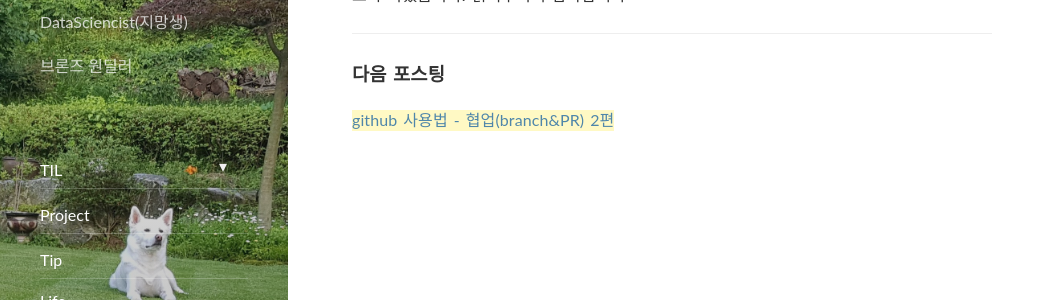
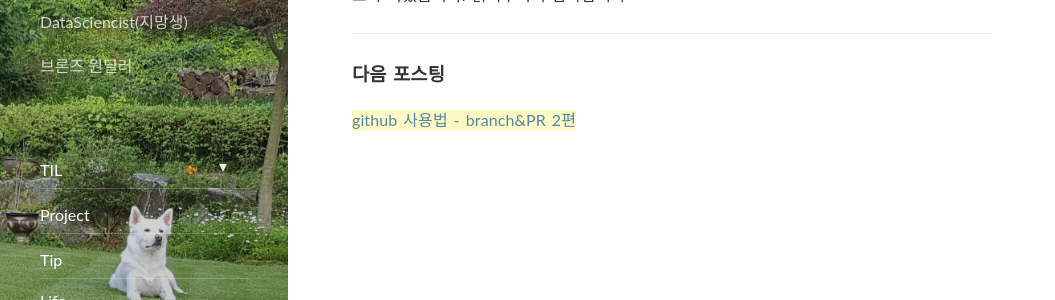
Before and after one commit to lhmlhm1111/lhmlhm1111.github.io, a Jekyll site: the page built from _posts/2020-09-24-Tip-Tip-github_branchPR1.markdown, in a window 1280 px wide and 900 px high, scrolled down 9037 px. Shown: the part 150-450 px from the top of the window, without its empty margins (0-1055 px from the left). Built offline with Jekyll 4.4.1, drawn with Linux system fonts in a browser that asks for light colours; nearby versions of some CDN libraries; comment, search, counter and statistics services are not loaded; some of the changed text lies outside the part shown.

Commit message:
post modifiy

```diff
--- a/_posts/2020-09-20-Tip-Tip-Markdown.markdown
+++ b/_posts/2020-09-20-Tip-Tip-Markdown.markdown
@@ -219,4 +219,4 @@ ___
 
 ### 다음 포스팅
 
-[github 가입 및 다운로드](https://lhmlhm1111.github.io/tip/2020/09/20/Tip-Tip-githup_signup&setup/)
+[github 가입 및 다운로드](https://lhmlhm1111.github.io/tip/2020/09/20/Tip-Tip-githup_signupsetup/)
--- a/_posts/2020-09-21-Tip-Tip-Shellcommand.markdown
+++ b/_posts/2020-09-21-Tip-Tip-Shellcommand.markdown
@@ -14,7 +14,7 @@ header-img:
 
 [1. 마크다운 문법](https://lhmlhm1111.github.io/tip/2020/09/20/Tip-Tip-Markdown/)
 
-[2. github 가입 및 다운로드](https://lhmlhm1111.github.io/tip/2020/09/20/Tip-Tip-githup_signup&setup/)
+[2. github 가입 및 다운로드](https://lhmlhm1111.github.io/tip/2020/09/20/Tip-Tip-githup_signupsetup/)
 
 ---
 
--- a/_posts/2020-09-22-Tip-Tip-git.markdown
+++ b/_posts/2020-09-22-Tip-Tip-git.markdown
@@ -14,7 +14,7 @@ header-img:
 
 [1. 마크다운 문법](https://lhmlhm1111.github.io/tip/2020/09/20/Tip-Tip-Markdown/)
 
-[2. github 가입 및 다운로드](https://lhmlhm1111.github.io/tip/2020/09/20/Tip-Tip-githup_signup&setup/)
+[2. github 가입 및 다운로드](https://lhmlhm1111.github.io/tip/2020/09/20/Tip-Tip-githup_signupsetup/)
 
 [3. git bash shell 명령어](https://lhmlhm1111.github.io/tip/2020/09/21/Tip-Tip-Shellcommand/)
 
@@ -359,4 +359,4 @@ nothing added to commit but untracked files present (use "git add" to track)
 
 ### 다음 포스팅
 
-[github 사용법 - 협업(push&pull)](https://lhmlhm1111.github.io/tip/2020/09/23/Tip-Tip-github_push&pull/)
+[github 사용법 - push&pull](https://lhmlhm1111.github.io/tip/2020/09/23/Tip-Tip-github_pushpull/)
--- a/_posts/2020-09-24-Tip-Tip-github_branchPR1.markdown
+++ b/_posts/2020-09-24-Tip-Tip-github_branchPR1.markdown
@@ -1,7 +1,7 @@
 ---
 layout: post
-title:  "[Tip] github 사용법 - 협업(Branch & PR) 1편"
-subtitle:   "github 사용법 - 협업(Branch & PR) 1편"
+title:  "[Tip] github 사용법 - Branch&PR 1편"
+subtitle:   "github 사용법 - Branch&PR 1편"
 categories: tip
 tags: github git
 comments: true
@@ -14,7 +14,7 @@ header-img:
 
 [1. 마크다운 문법](https://lhmlhm1111.github.io/tip/2020/09/20/Tip-Tip-Markdown/)
 
-[2. github 가입 및 다운로드](https://lhmlhm1111.github.io/tip/2020/09/20/Tip-Tip-githup_signup&setup/)
+[2. github 가입 및 다운로드](https://lhmlhm1111.github.io/tip/2020/09/20/Tip-Tip-githup_signupsetup/)
 
 [3. git bash shell 명령어](https://lhmlhm1111.github.io/tip/2020/09/21/Tip-Tip-Shellcommand/)
 
@@ -288,4 +288,4 @@ nothing to commit, working tree clean
 
 ### 다음 포스팅
 
-[github 사용법 - 협업(branch&PR) 2편](https://lhmlhm1111.github.io/tip/2020/09/25/Tip-Tip-github_branchPR2/)
+[github 사용법 - branch&PR 2편](https://lhmlhm1111.github.io/tip/2020/09/25/Tip-Tip-github_branchPR2/)
--- a/_posts/2020-09-25-Tip-Tip-github_branchPR2.markdown
+++ b/_posts/2020-09-25-Tip-Tip-github_branchPR2.markdown
@@ -14,15 +14,15 @@ header-img:
 
 [1. 마크다운 문법](https://lhmlhm1111.github.io/tip/2020/09/20/Tip-Tip-Markdown/)
 
-[2. github 가입 및 다운로드](https://lhmlhm1111.github.io/tip/2020/09/20/Tip-Tip-githup_signup&setup/)
+[2. github 가입 및 다운로드](https://lhmlhm1111.github.io/tip/2020/09/20/Tip-Tip-githup_signupsetup/)
 
 [3. git bash shell 명령어](https://lhmlhm1111.github.io/tip/2020/09/21/Tip-Tip-Shellcommand/)
 
 [4. git 사용법 - 코드 관리(SCM) & 버전 관리(VCS)](https://lhmlhm1111.github.io/tip/2020/09/22/Tip-Tip-git/)
 
-[5. github 사용법 - 협업(push&pull)](https://lhmlhm1111.github.io/tip/2020/09/23/Tip-Tip-github_pushpull/)
+[5. github 사용법 - push&pull](https://lhmlhm1111.github.io/tip/2020/09/23/Tip-Tip-github_pushpull/)
 
-[6. github 사용법 - 협업(Branch&PR) 1편](https://lhmlhm1111.github.io/tip/2020/09/24/Tip-Tip-github_branchPR1/)
+[6. github 사용법 - Branch&PR 1편](https://lhmlhm1111.github.io/tip/2020/09/24/Tip-Tip-github_branchPR1/)
 
 ---
 
```
Also changed, not shown: _posts/2020-09-23-Tip-Tip-github_pushpull.markdown (+4 -4 lines).
